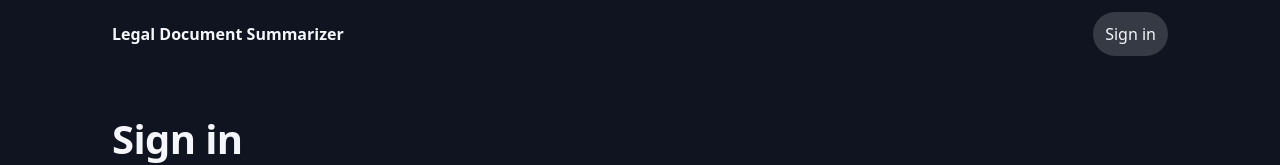
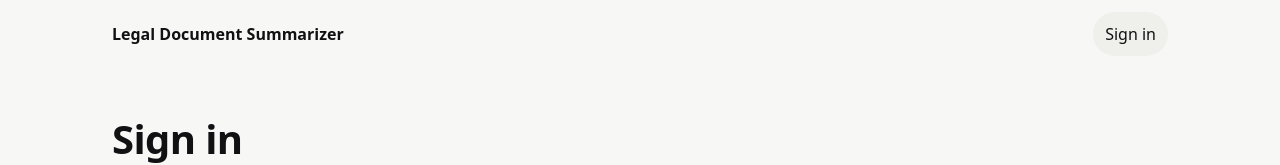
Before and after one commit to Varunkasana26/Software-Project, a React (Vite) app in the folder frontend/: page /login in a window 1280 px wide. Shown: the top 165 px of the page. Built offline with nearby package versions, Linux system fonts and the light colour scheme; no server answers.

Commit message:
frontend: add monochrome theme and persistent appearance

```diff
--- a/frontend/index.html
+++ b/frontend/index.html
@@ -3,6 +3,7 @@
   <head>
     <meta charset="UTF-8" />
     <meta name="viewport" content="width=device-width, initial-scale=1.0" />
+    <script>try{const t=localStorage.getItem("theme");document.documentElement.dataset.theme=t==="light"||t==="dark"?t:matchMedia("(prefers-color-scheme: dark)").matches?"dark":"light"}catch{document.documentElement.dataset.theme=matchMedia("(prefers-color-scheme: dark)").matches?"dark":"light"}</script>
     <title>Legal Document Summarizer</title>
   </head>
   <body>
--- a/frontend/src/index.css
+++ b/frontend/src/index.css
@@ -63,8 +63,8 @@ code, .mono { font-family: var(--font-mono); font-size: 0.9em; }
   background: none; border: 0; font: inherit; cursor: pointer;
   transition: background-color var(--motion-base) var(--ease), color var(--motion-base) var(--ease);
 }
-.nav a:hover, .nav button:hover { color: var(--color-on-band); background: rgba(255, 255, 255, 0.1); }
-.nav a[aria-current="page"] { color: var(--color-on-band); background: rgba(255, 255, 255, 0.16); }
+.nav a:hover, .nav button:hover { color: var(--color-on-band); background: var(--surface-2); }
+.nav a[aria-current="page"] { color: var(--color-on-band); background: var(--surface-2); }
 
 .page-head { padding: var(--space-7) 0 var(--space-6); }
 .page-head p { margin-bottom: 0; }
@@ -78,11 +78,11 @@ main:focus { outline: none; }
   font: inherit; font-weight: 600; cursor: pointer; text-decoration: none;
   transition: background-color var(--motion-base) var(--ease), color var(--motion-base) var(--ease);
 }
-.btn:hover:not([aria-disabled="true"]):not(:disabled) { background: #0847a3; border-color: #0847a3; }
+.btn:hover:not([aria-disabled="true"]):not(:disabled) { background: var(--accent-hover); border-color: var(--accent-hover); }
 .btn--secondary { background: transparent; color: var(--color-accent); }
-.btn--secondary:hover:not([aria-disabled="true"]):not(:disabled) { background: var(--color-surface); color: #0847a3; }
+.btn--secondary:hover:not([aria-disabled="true"]):not(:disabled) { background: var(--color-surface); color: var(--accent-hover); }
 .btn--danger { background: var(--risk-high-tint); color: var(--risk-high-text); border-color: var(--risk-high-text); }
-.btn--danger:hover:not(:disabled) { background: #fadadc; border-color: var(--risk-high-text); }
+.btn--danger:hover:not(:disabled) { background: var(--risk-high-tint); border-color: var(--risk-high-text); }
 .btn--small { min-height: 44px; padding: 0 var(--space-4); }
 .btn:disabled, .btn[aria-disabled="true"] { opacity: 0.55; cursor: not-allowed; }
 .band .btn--secondary { color: var(--color-on-band); border-color: var(--color-on-band); }
@@ -127,7 +127,7 @@ fieldset { border: 0; margin: 0 0 var(--space-4); padding: 0; min-width: 0; }
   display: flex; flex-direction: column; align-items: center; justify-content: center; gap: var(--space-3);
   transition: background-color var(--motion-base) var(--ease), border-color var(--motion-base) var(--ease);
 }
-.dropzone--over { border-style: solid; border-color: var(--color-accent); background: #e8f0fc; }
+.dropzone--over { border-style: solid; border-color: var(--color-accent); background: var(--surface-2); }
 .dropzone p { margin: 0; }
 .file-input:focus-visible + label { outline: 3px solid var(--color-accent); outline-offset: 2px; }
 
@@ -204,13 +204,8 @@ th { font-size: var(--text-small); color: var(--color-muted); font-weight: 600;
 .switch[aria-checked="true"] .thumb { transform: translateX(18px); background: var(--color-on-accent); }
 
 /* States */
-.skeleton { border-radius: var(--radius-md); background: linear-gradient(90deg, var(--color-surface) 25%, #e8eaee 50%, var(--color-surface) 75%); background-size: 200% 100%; animation: shimmer 1.4s var(--ease) infinite; }
+.skeleton { border-radius: var(--radius-md); background: linear-gradient(90deg, var(--color-surface) 25%, var(--surface-2) 50%, var(--color-surface) 75%); background-size: 200% 100%; animation: shimmer 1.4s var(--ease) infinite; }
 @keyframes shimmer { from { background-position: 200% 0; } to { background-position: -200% 0; } }
 .state { text-align: center; padding: var(--space-7) var(--space-4); border: 1px dashed var(--color-border-strong); border-radius: var(--radius-lg); }
 .state svg { margin-bottom: var(--space-3); }
 .state p { margin-left: auto; margin-right: auto; }
-
-@media (prefers-reduced-motion: reduce) {
-  *, *::before, *::after { animation: none !important; transition-duration: 0.01ms !important; }
-  .disclosure[aria-expanded="true"] svg { transform: none; }
-}
--- a/frontend/src/styles/tokens.css
+++ b/frontend/src/styles/tokens.css
@@ -1,27 +1,7 @@
-/* Design tokens. Source of truth: frontend/DESIGN.md */
-:root {
-  --color-bg: #ffffff;
-  --color-surface: #f4f5f7;
-  --color-ink: #14181f;
-  --color-muted: #4f5868;
-  --color-border: #d5d9e0;
-  --color-border-strong: #6b7385;
-  --color-accent: #0a58c9;
-  --color-on-accent: #ffffff;
-  --color-band: #0f1420;
-  --color-on-band: #f4f6fa;
-  --color-on-band-muted: #b4bccb;
-  --color-focus-on-band: #7db3ff;
-
-  --risk-high-text: #a11217;
-  --risk-high-tint: #fdeced;
-  --risk-medium-text: #7a4a00;
-  --risk-medium-tint: #fff4d9;
-  --risk-low-text: #14633a;
-  --risk-low-tint: #e5f6ec;
-  --risk-neutral-text: #3d4554;
-  --risk-neutral-tint: #eceef2;
-
+:root{--bg:#f7f7f5; --surface:#ffffff; --surface-2:#efefec; --line:rgba(0,0,0,.12); --control-line:#77777c; --text:#111113; --muted:#5f5f66; --accent:#2f4a6f; --accent-hover:#263d5c; --on-accent:#ffffff; --risk-high:#c62828; --risk-med:#8a5a00; --risk-low:#1b6e4f; --grid:rgba(0,0,0,.05); --glass:rgba(255,255,255,.55);
+--dur-fast:.15s;--dur:.35s;--dur-slow:.8s;--ease:cubic-bezier(.2,.8,.2,1);--ease-slide:cubic-bezier(.77,0,.18,1);
+--color-bg:var(--bg);--color-surface:var(--surface-2);--color-ink:var(--text);--color-muted:var(--muted);--color-border:var(--line);--color-border-strong:var(--control-line);--color-accent:var(--accent);--color-on-accent:var(--on-accent);--color-band:var(--bg);--color-on-band:var(--text);--color-on-band-muted:var(--muted);--color-focus-on-band:var(--accent);--risk-high-text:var(--risk-high);--risk-medium-text:var(--risk-med);--risk-low-text:var(--risk-low);--risk-neutral-text:var(--muted);
+--risk-high-tint:color-mix(in srgb,var(--risk-high) 7%,var(--surface));--risk-medium-tint:color-mix(in srgb,var(--risk-med) 7%,var(--surface));--risk-low-tint:color-mix(in srgb,var(--risk-low) 7%,var(--surface));--risk-neutral-tint:color-mix(in srgb,var(--muted) 7%,var(--surface));
   --font-sans: system-ui, -apple-system, "Segoe UI", Roboto, "Helvetica Neue", Arial, sans-serif;
   --font-mono: ui-monospace, "SF Mono", Menlo, Consolas, monospace;
 
@@ -54,10 +34,10 @@
   --elev-1: 0 1px 2px rgba(20, 24, 31, 0.08);
   --elev-2: 0 8px 24px rgba(20, 24, 31, 0.12);
 
-  --motion-fast: 120ms;
-  --motion-base: 200ms;
-  --motion-slow: 320ms;
-  --ease: cubic-bezier(0.4, 0, 0.6, 1);
+  --motion-fast: .15s;
+  --motion-base: .35s;
+  --motion-slow: .8s;
+
 }
 
 @media (min-width: 640px) {
@@ -75,10 +55,7 @@
   }
 }
 
-@media (prefers-reduced-motion: reduce) {
-  :root {
-    --motion-fast: 0.01ms;
-    --motion-base: 0.01ms;
-    --motion-slow: 0.01ms;
-  }
-}
+
+:root[data-theme="dark"]{--bg:#0a0a0b; --surface:#121214; --surface-2:#1a1a1d; --line:rgba(255,255,255,.12); --control-line:#808088; --text:#ededea; --muted:#9a9aa0; --accent:#7f9bbf; --accent-hover:#a5bad6; --on-accent:#0a0a0b; --risk-high:#f0686c; --risk-med:#d9a441; --risk-low:#5bb894; --grid:rgba(255,255,255,.05); --glass:rgba(255,255,255,.07);color-scheme:dark}
+:root[data-theme="light"]{color-scheme:light}
+@media(prefers-color-scheme:dark){:root:not([data-theme]){--bg:#0a0a0b; --surface:#121214; --surface-2:#1a1a1d; --line:rgba(255,255,255,.12); --control-line:#808088; --text:#ededea; --muted:#9a9aa0; --accent:#7f9bbf; --accent-hover:#a5bad6; --on-accent:#0a0a0b; --risk-high:#f0686c; --risk-med:#d9a441; --risk-low:#5bb894; --grid:rgba(255,255,255,.05); --glass:rgba(255,255,255,.07);color-scheme:dark}}
```
